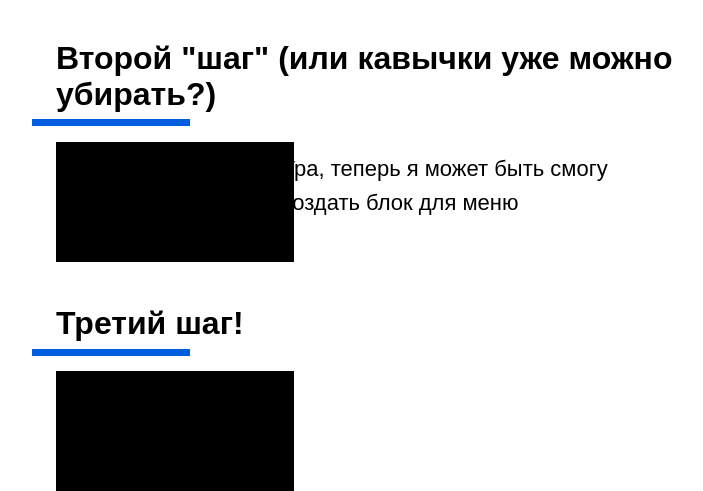
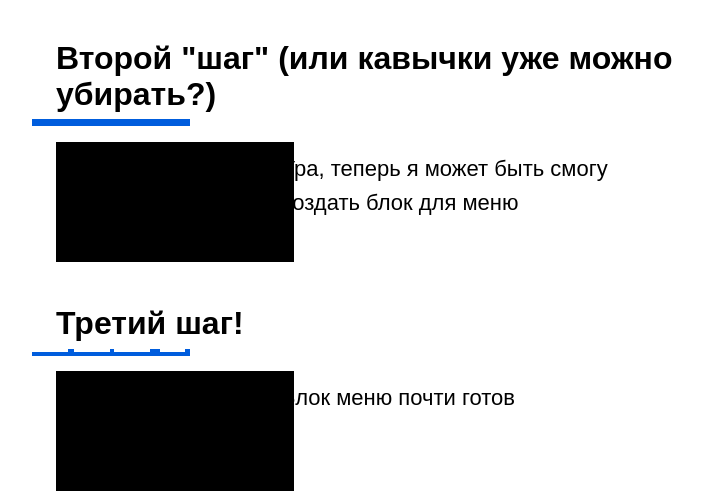
Before and after one commit to OstrovskayaDaria/HSE-PROJECT-first.second, a plain HTML site: page index.html in a window 1280 px wide. Shown: the part 701-1192 px from the top of the page, without its empty margins (220-923 px from the left). Drawn offline with Linux system fonts and the light colour scheme.

Commit message:
шаг 3 почти готов

```diff
--- a/index.html
+++ b/index.html
@@ -57,6 +57,13 @@
     <h2> Третий шаг!</h2>
     <div class="container3"></div>
     <div class="box1"></div>
+    <div class="menu1"></div>
+    <div class="menu2"></div>
+    <div class="menu3"></div>
+    <div class="menu4"></div>
+    <section class="sec3">
+      <p> Блок меню почти готов</p>
+    </section>
     </section>
   </body>
 </html>
--- a/styles/style.css
+++ b/styles/style.css
@@ -241,3 +241,50 @@ p + p {
 
   background-color: rgb(0 93 221);
 }
+.menu1 {
+  position: absolute;
+  top: 1050px;
+  right: 992px;
+
+  width: 36px;
+  height: 3px;
+
+  background-color: white;
+}
+
+.menu2 {
+  position: absolute;
+  top: 1050px;
+  right: 950px;
+
+  width: 36px;
+  height: 3px;
+
+  background-color: white;
+}
+.menu3 {
+  position: absolute;
+  top: 1050px;
+  right: 910px;
+
+  width: 36px;
+  height: 3px;
+
+  background-color: white;
+}
+.menu4 {
+  position: absolute;
+  top: 1050px;
+  right: 875px;
+
+  width: 25px;
+  height: 3px;
+
+  background-color: white;
+}
+.sec3 {
+  position: absolute;
+  right: 51px;
+
+  margin-top: -160px;
+}
```
